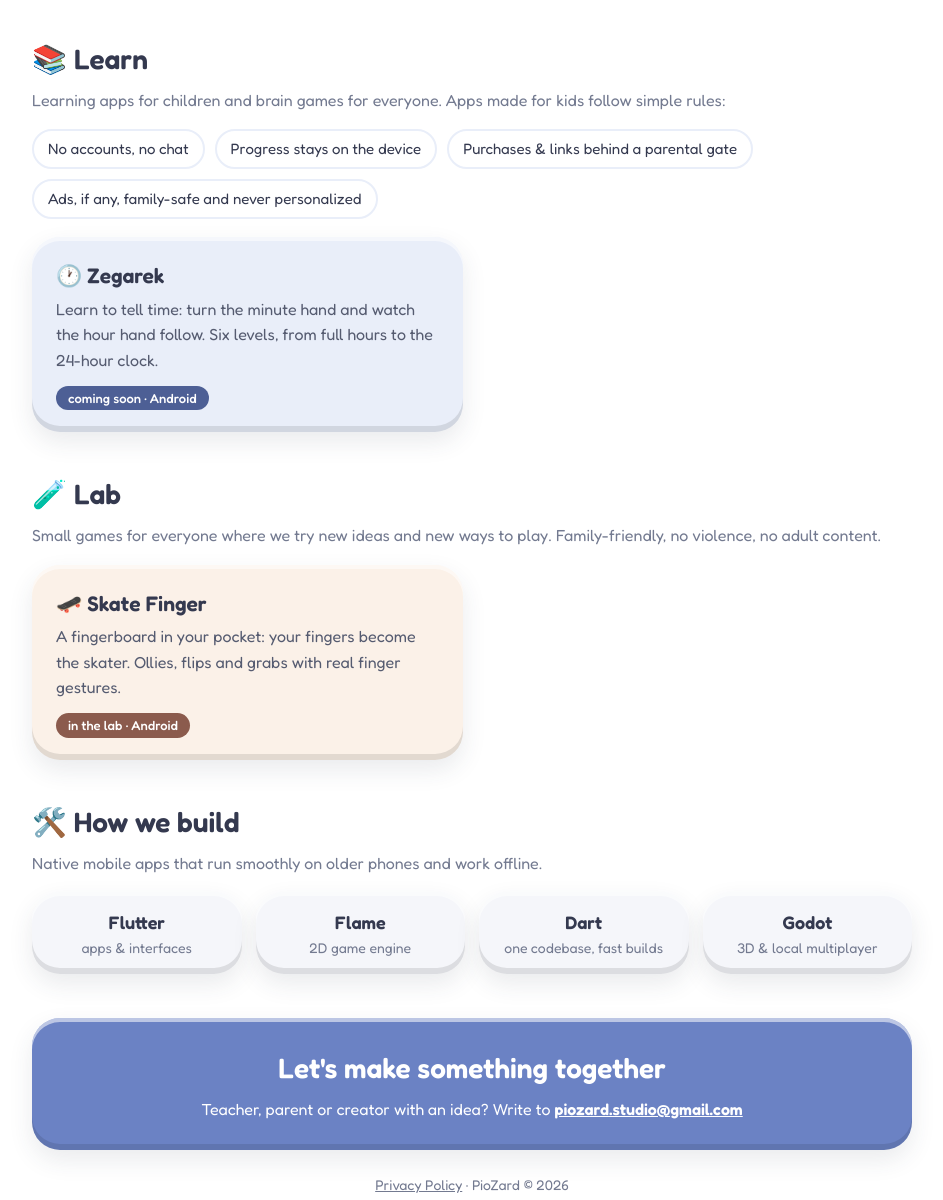
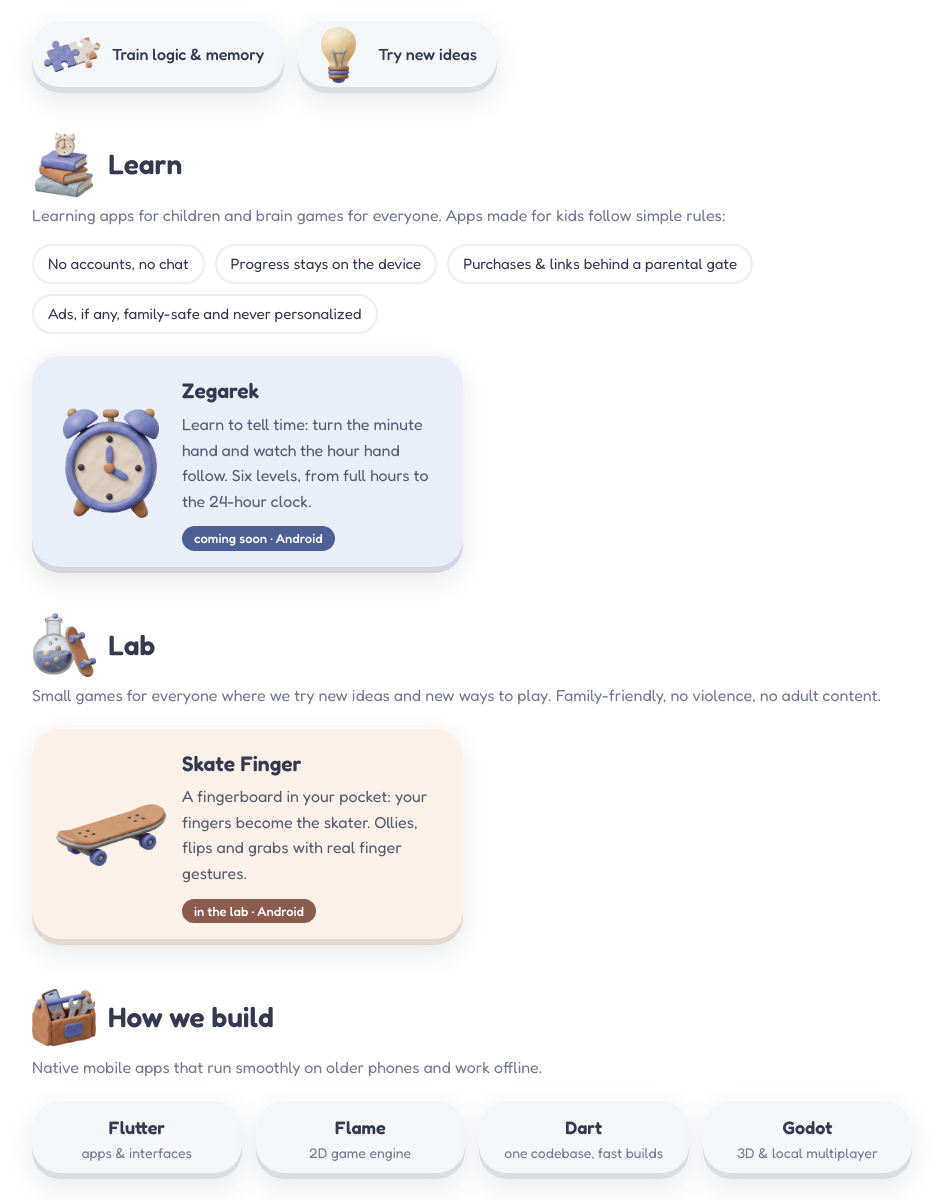
Before and after one commit to PioZard/piozard.github.io, a plain HTML site: page index.html in a window 1280 px wide. Shown: the part 562-1762 px from the top of the page, without its empty margins (168-1111 px from the left). Drawn offline with Linux system fonts and the light colour scheme.

Commit message:
Grafiki z plasteliny w sekcjach i kartach

```diff
--- a/index.html
+++ b/index.html
@@ -76,9 +76,16 @@
             box-shadow: 0 6px 16px rgba(52,57,79,.14);
         }
 
-        .o-nas { font-size: 18px; color: var(--szary); max-width: 640px; margin: 8px 0 36px; }
+        .o-nas { font-size: 18px; color: var(--szary); max-width: 640px; margin: 8px 0 20px; }
+        .cechy { display: flex; flex-wrap: wrap; gap: 14px; margin-bottom: 28px; }
+        .cechy div { display: flex; align-items: center; gap: 12px; background: #f5f6fa; padding: 10px 20px 10px 12px; font-weight: 500; }
+        .cechy img { width: 56px; height: 56px; object-fit: contain; }
+        h2 { display: flex; align-items: center; gap: 12px; }
+        h2 img { width: 64px; height: 64px; object-fit: contain; }
 
         h2 { font-size: 28px; font-weight: 600; margin: 40px 0 6px; }
+        .karta { display: flex; gap: 16px; align-items: center; }
+        .karta img { width: 110px; height: 110px; object-fit: contain; flex: none; }
         .lead { color: var(--szary); margin-bottom: 16px; }
 
         .siatka { display: grid; grid-template-columns: 1fr 1fr; gap: 18px; }
@@ -114,7 +121,8 @@
         .tech small { color: var(--szary); font-size: 14px; line-height: 1.35; display: block; margin-top: 2px; }
 
         .kontakt { background: var(--bluza); color: #fff; padding: 28px; margin: 44px 0 24px; text-align: center; }
-        .kontakt h2 { margin: 0 0 6px; }
+        .kontakt h2 { margin: 0 0 6px; justify-content: center; }
+        .kontakt img { width: 150px; height: auto; margin-bottom: 6px; }
         .kontakt a { color: #fff; font-weight: 600; }
 
         footer { color: var(--szary); font-size: 14px; text-align: center; margin: 12px 0 32px; }
@@ -126,6 +134,8 @@
             .postac img { max-width: 260px; }
             .dymek { left: 4%; font-size: 16px; }
             .siatka { grid-template-columns: 1fr; }
+            .karta img { width: 80px; height: 80px; }
+            h2 img { width: 52px; height: 52px; }
             .tech { grid-template-columns: 1fr 1fr; }
         }
     </style>
@@ -148,8 +158,12 @@
     <p class="o-nas">PioZard is a one-person studio from Poland, made with a love for learning.
         We build small games that train memory and logic, learning apps created with
         teachers in mind, and a lab where we try new ways to play.</p>
+    <div class="cechy">
+        <div class="clay"><img src="img/logika.webp" alt="">Train logic & memory</div>
+        <div class="clay"><img src="img/pomysl.webp" alt="">Try new ideas</div>
+    </div>
 
-    <h2 id="apps">📚 Learn</h2>
+    <h2 id="apps"><img src="img/learn.webp" alt="">Learn</h2>
     <p class="lead">Learning apps for children and brain games for everyone. Apps made for kids follow simple rules:</p>
     <ul class="zasady">
         <li>No accounts, no chat</li>
@@ -159,26 +173,32 @@
     </ul>
     <div class="siatka">
         <div class="karta learn clay">
-            <h3>🕐 Zegarek</h3>
+            <img src="img/zegarek.webp" alt="">
+            <div>
+            <h3>Zegarek</h3>
             <p>Learn to tell time: turn the minute hand and watch the hour hand follow.
                 Six levels, from full hours to the 24-hour clock.</p>
             <span class="tag">coming soon · Android</span>
+            </div>
         </div>
     </div>
 
-    <h2>🧪 Lab</h2>
+    <h2><img src="img/lab.webp" alt="">Lab</h2>
     <p class="lead">Small games for everyone where we try new ideas and new ways to play.
         Family-friendly, no violence, no adult content.</p>
     <div class="siatka">
         <div class="karta lab clay">
-            <h3>🛹 Skate Finger</h3>
+            <img src="img/skate.webp" alt="">
+            <div>
+            <h3>Skate Finger</h3>
             <p>A fingerboard in your pocket: your fingers become the skater.
                 Ollies, flips and grabs with real finger gestures.</p>
             <span class="tag">in the lab · Android</span>
+            </div>
         </div>
     </div>
 
-    <h2>🛠️ How we build</h2>
+    <h2><img src="img/tech.webp" alt="">How we build</h2>
     <p class="lead">Native mobile apps that run smoothly on older phones and work offline.</p>
     <div class="tech">
         <div class="clay"><b>Flutter</b><small>apps & interfaces</small></div>
@@ -188,6 +208,7 @@
     </div>
 
     <section class="kontakt clay">
+        <img src="img/kontakt.webp" alt="">
         <h2>Let's make something together</h2>
         <p>Teacher, parent or creator with an idea? Write to
             <a href="mailto:piozard.studio@gmail.com">piozard.studio@gmail.com</a></p>
```
Also changed, not shown: img/kontakt.webp (added), img/lab.webp (added), img/learn.webp (added), img/logika.webp (added), img/pomysl.webp (added), img/skate.webp (added), img/tech.webp (added), img/zegarek.webp (added).
